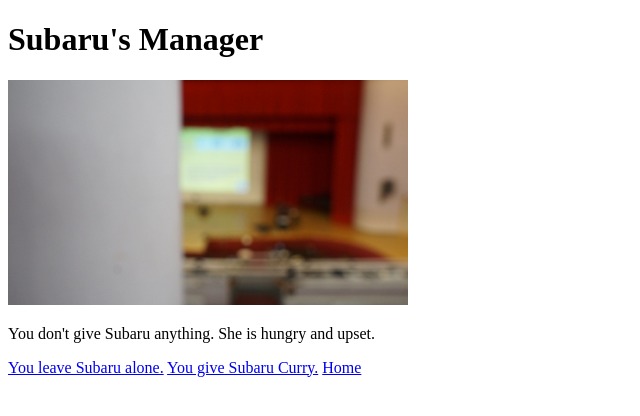
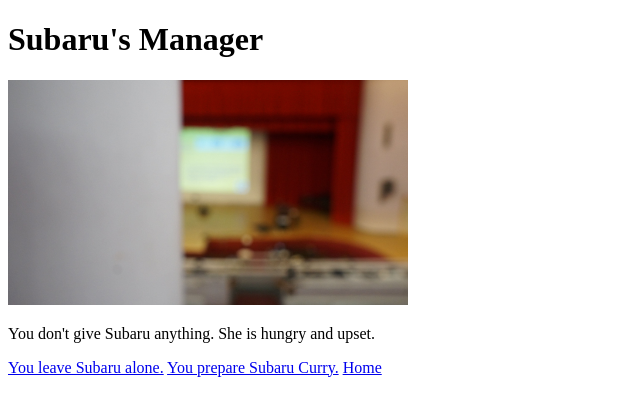
Before and after one commit to wul4505-debug/lindawebsite, a plain HTML site: page nothing.html in a window 1280 px wide. Shown: the full height of the page, 0-640 px from the left. Drawn offline with Linux system fonts and the light colour scheme.

Commit message:
Update nothing.html

```diff
--- a/nothing.html
+++ b/nothing.html
@@ -12,6 +12,6 @@
 <img src="deep.JPG"width="400px">
 <p>You don't give Subaru anything. She is hungry and upset.</p>
 <a href="alone.html">You leave Subaru alone.</a>
-<a href="curry.html">You give Subaru Curry.</a>
+<a href="curry.html">You prepare Subaru Curry.</a>
 
 <a href="index.html">Home</a>
```
